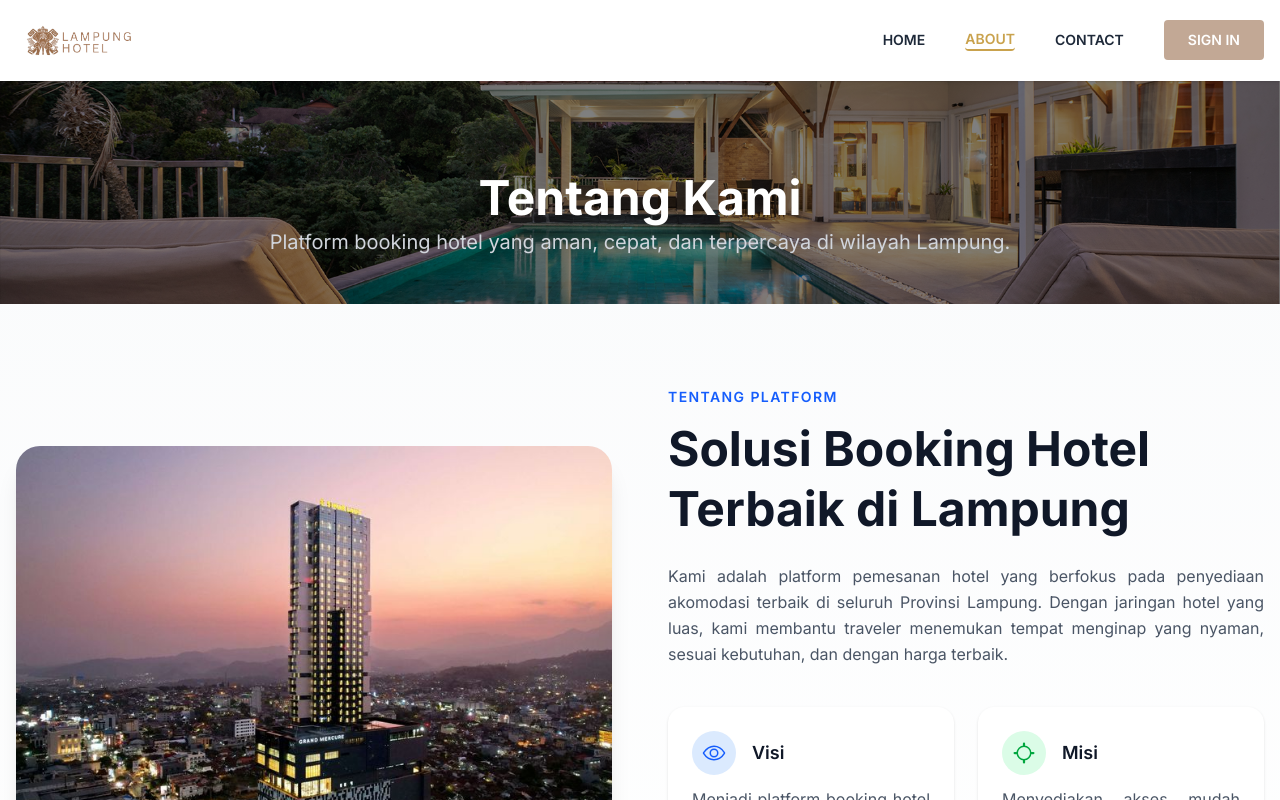
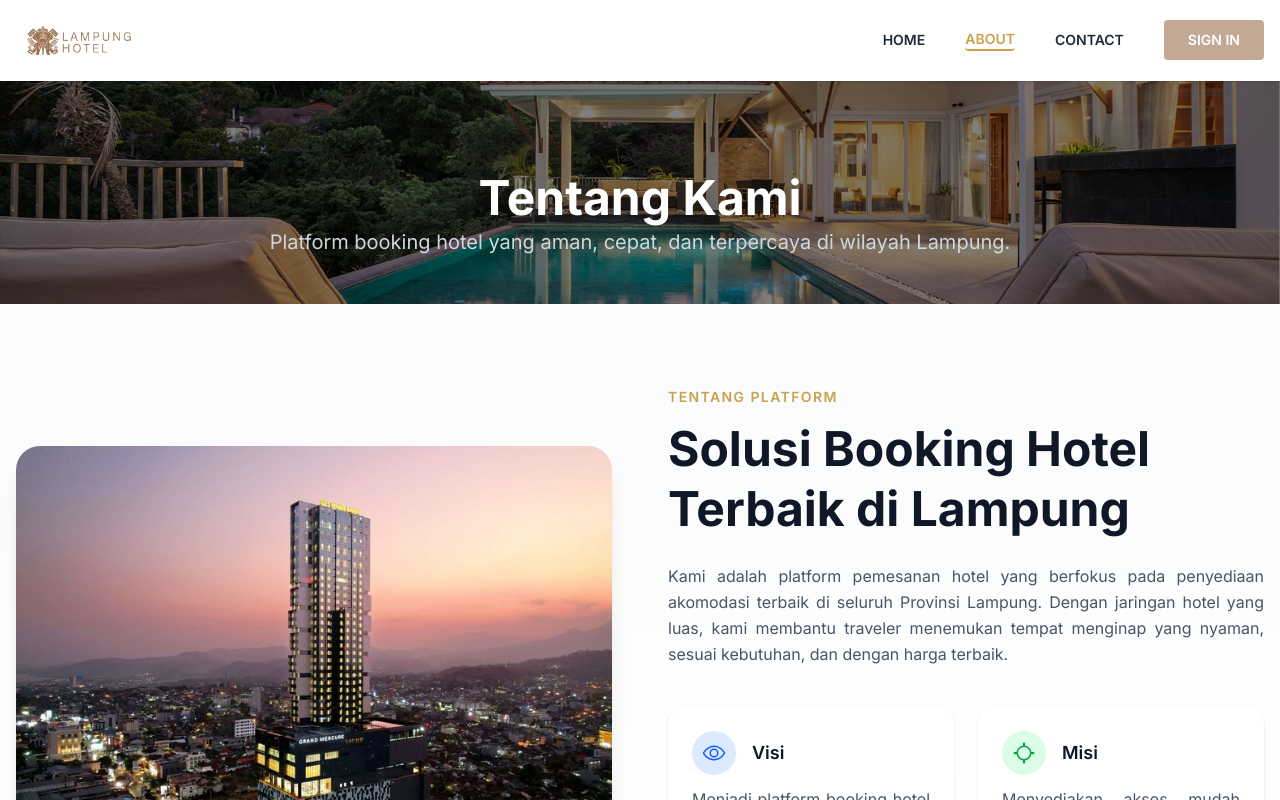
Before and after one commit to hafizahalfitra/booking-hotel, a Next.js app in the folder WEB/: page /about in a window 1280 px wide. Shown: the top 800 px of the page. Built offline with nearby package versions, Linux system fonts and the light colour scheme.

Commit message:
konsistensi warna pada halaman contact

```diff
--- a/WEB/app/about/page.tsx
+++ b/WEB/app/about/page.tsx
@@ -40,7 +40,7 @@ const AboutPage = () => {
 
                     {/* Content Section */}
                     <div>
-                        <span className="inline-block mb-3 text-sm uppercase tracking-widest text-blue-600 font-semibold">
+                        <span className="inline-block mb-3 text-sm uppercase tracking-widest text-[#C9A24D] font-semibold">
                             Tentang Platform
                         </span>
 
```
